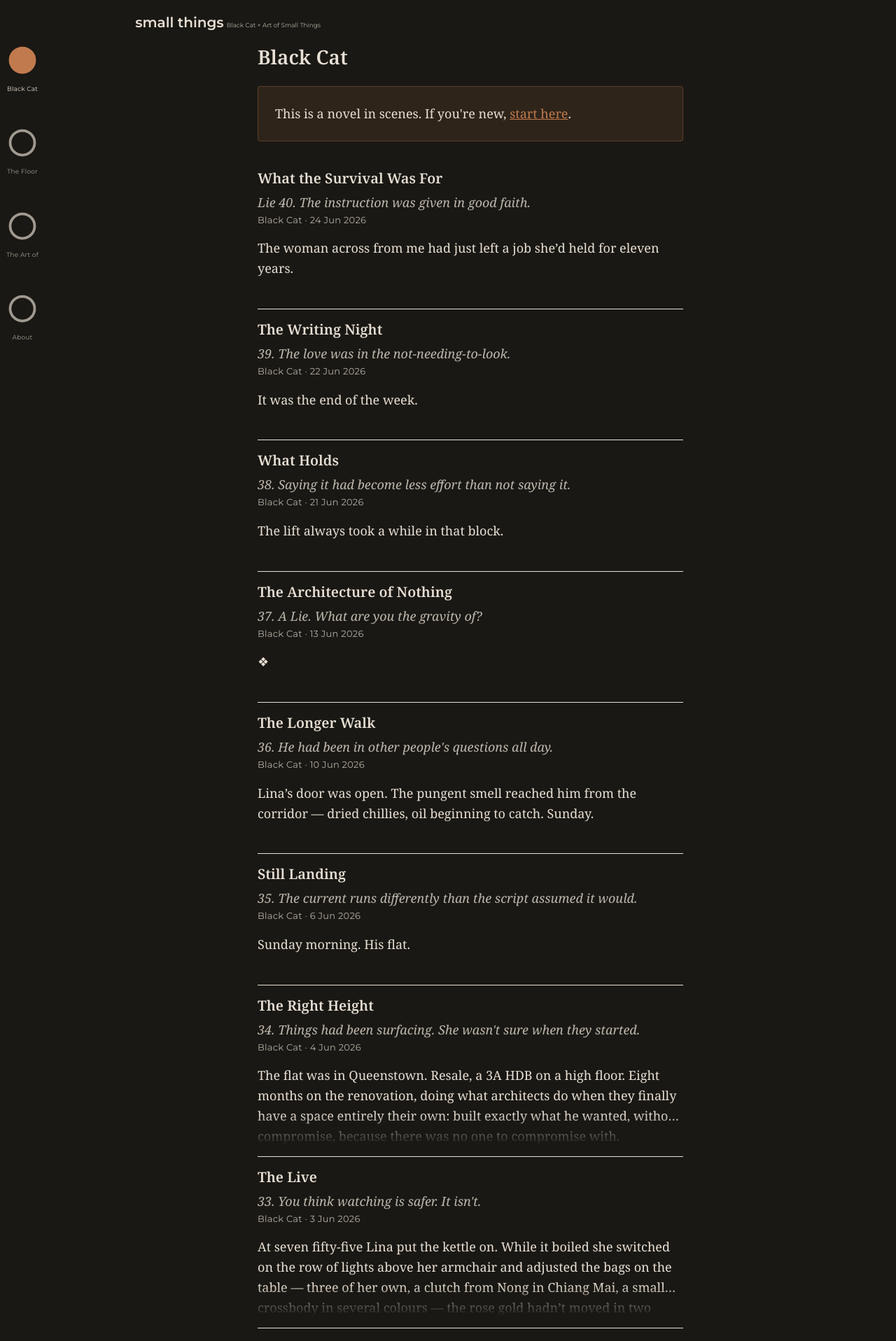
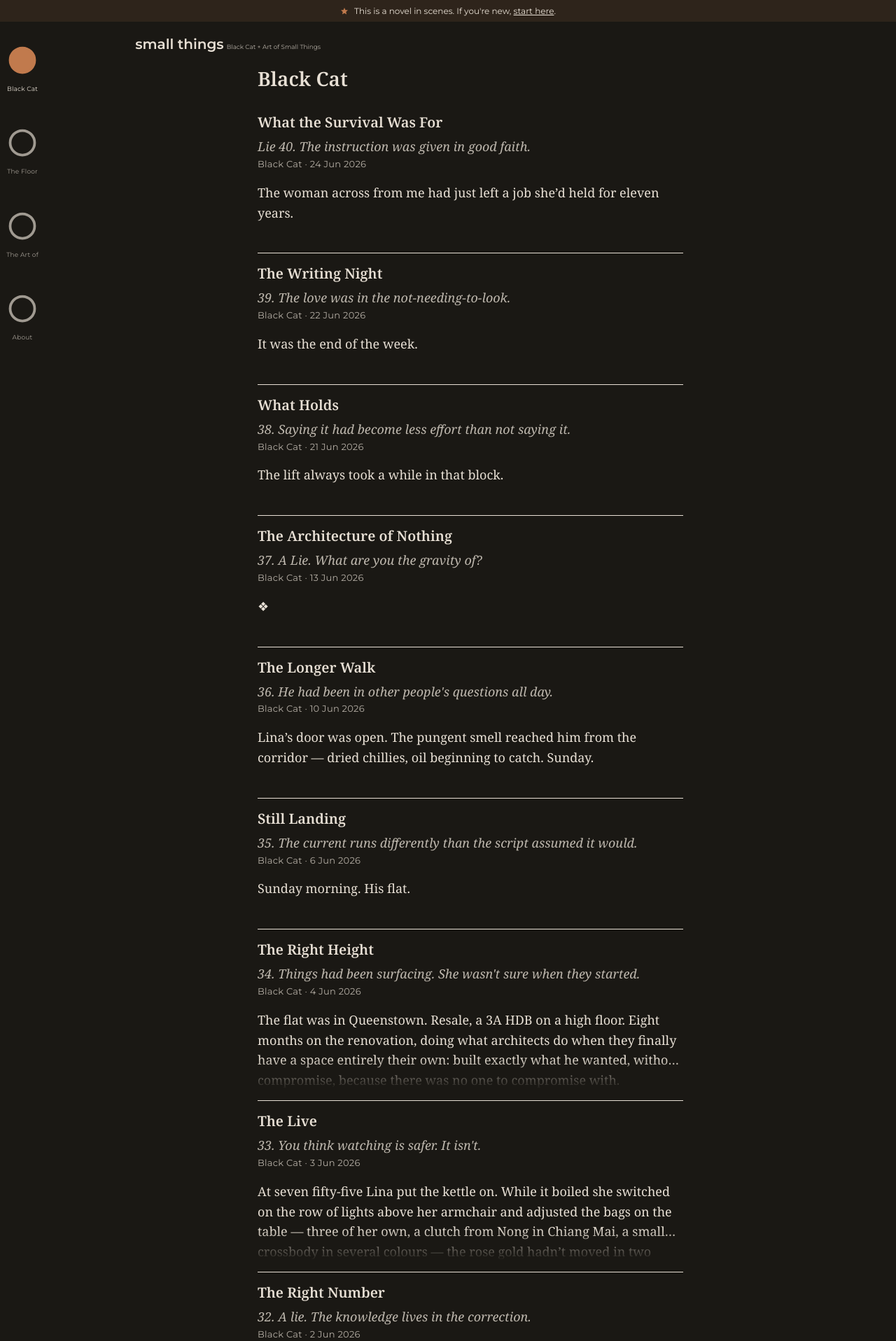
Before and after one commit to 2pix/small-things, a Jekyll site: the page built from black-cat/index.html, in a window 1280 px wide. Shown: the top 1916 px of the page at 70% size. Built offline with Jekyll 4.4.1, drawn with Linux system fonts in a browser that asks for light colours.

Commit message:
Move Black Cat intro to a single-line banner above the header, star icon
Co-Authored-By: Claude Sonnet 5 <noreply@anthropic.com>

```diff
--- /dev/null
+++ b/_includes/scenes-banner.html
@@ -0,0 +1,4 @@
+<div class="scenes-banner">
+  <svg class="scenes-banner__icon" viewBox="0 0 24 24" aria-hidden="true"><path d="M12 17.27L18.18 21l-1.64-7.03L22 9.24l-7.19-.61L12 2 9.19 8.63 2 9.24l5.46 4.73L5.82 21z"/></svg>
+  <p>This is a novel in scenes. If you're new, <a href="{{ '/black-cat/2026-02-05-create-from-nothing/' | relative_url }}">start here</a>.</p>
+</div>
--- a/_layouts/default.html
+++ b/_layouts/default.html
@@ -4,6 +4,7 @@
 {% include head.html %}
 </head>
 <body>
+  {% if page.layout == "section" and page.category == "black-cat" %}{% include scenes-banner.html %}{% endif %}
   <header class="site-header">
     <div class="site-title-row">
       <a href="{{ '/' | relative_url }}" class="site-title">{{ site.title }}</a>
--- a/_layouts/section.html
+++ b/_layouts/section.html
@@ -5,10 +5,6 @@ layout: default
 
 <section class="section-feed">
   <h1 class="section-label">{{ page.title }}</h1>
-  {% if page.category == "black-cat" %}
-    {% capture start_here_text %}This is a novel in scenes. If you're new, <a href="{{ '/black-cat/2026-02-05-create-from-nothing/' | relative_url }}">start here</a>.{% endcapture %}
-    {% include callout.html text=start_here_text %}
-  {% endif %}
   {% for post in posts %}
     {% include post-card.html post=post feed=true %}
   {% else %}
--- a/assets/css/style.css
+++ b/assets/css/style.css
@@ -282,6 +282,37 @@ main {
   padding: var(--space-2) var(--space-3) var(--space-1);
 }
 
+.scenes-banner {
+  display: flex;
+  align-items: center;
+  justify-content: center;
+  gap: var(--space-1);
+  padding: 6px var(--space-3);
+  background: color-mix(in srgb, var(--color-accent) 12%, var(--color-bg));
+  font-family: var(--font-sans);
+  font-size: 0.75rem;
+  white-space: nowrap;
+  overflow-x: auto;
+}
+
+.scenes-banner__icon {
+  width: 12px;
+  height: 12px;
+  fill: var(--color-accent);
+  flex-shrink: 0;
+}
+
+.scenes-banner p {
+  margin: 0;
+  overflow: hidden;
+  text-overflow: ellipsis;
+}
+
+.scenes-banner a {
+  color: inherit;
+  text-decoration: underline;
+}
+
 .latest-label {
   font-family: var(--font-sans);
   font-size: 12px;
```
